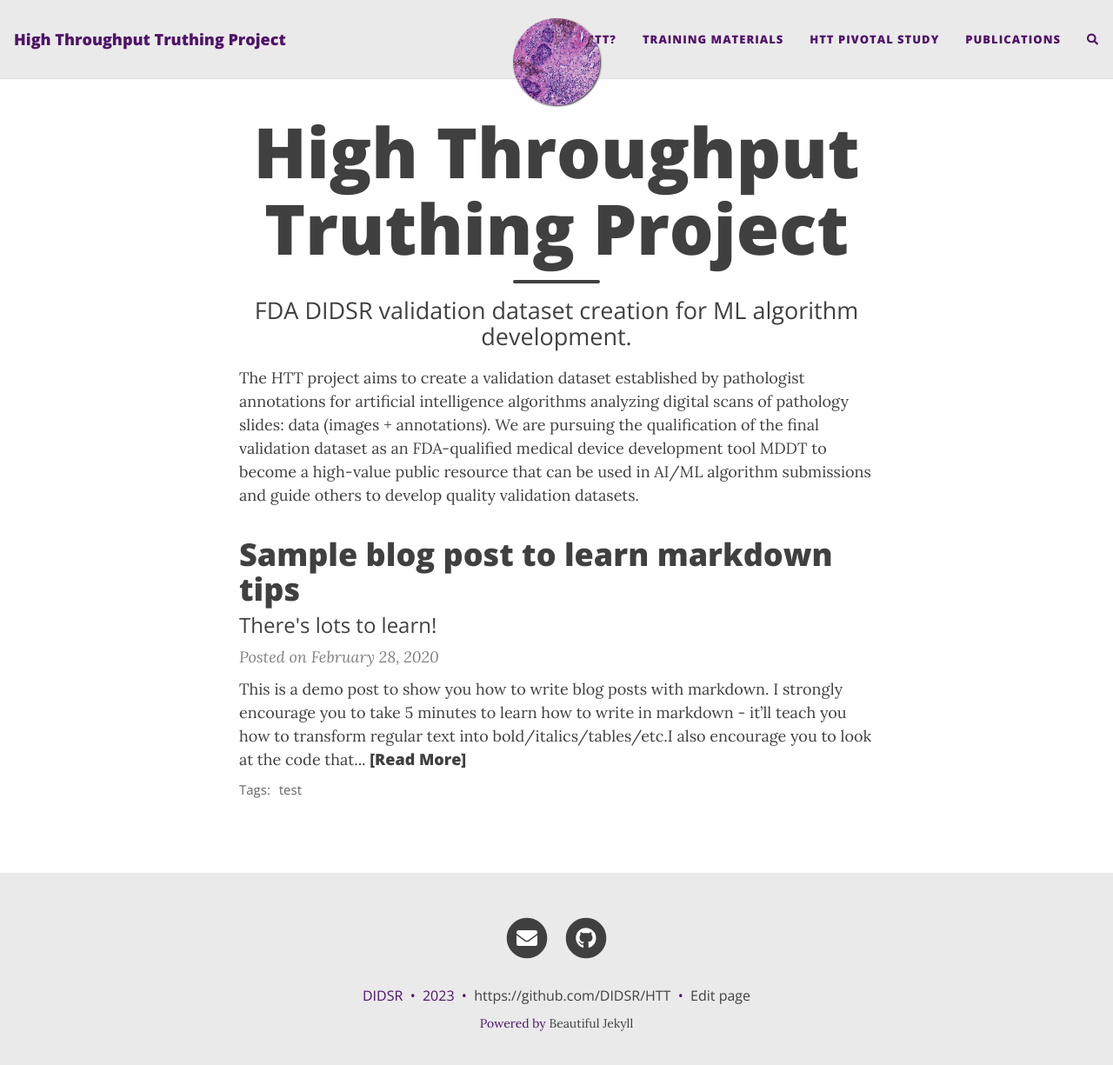
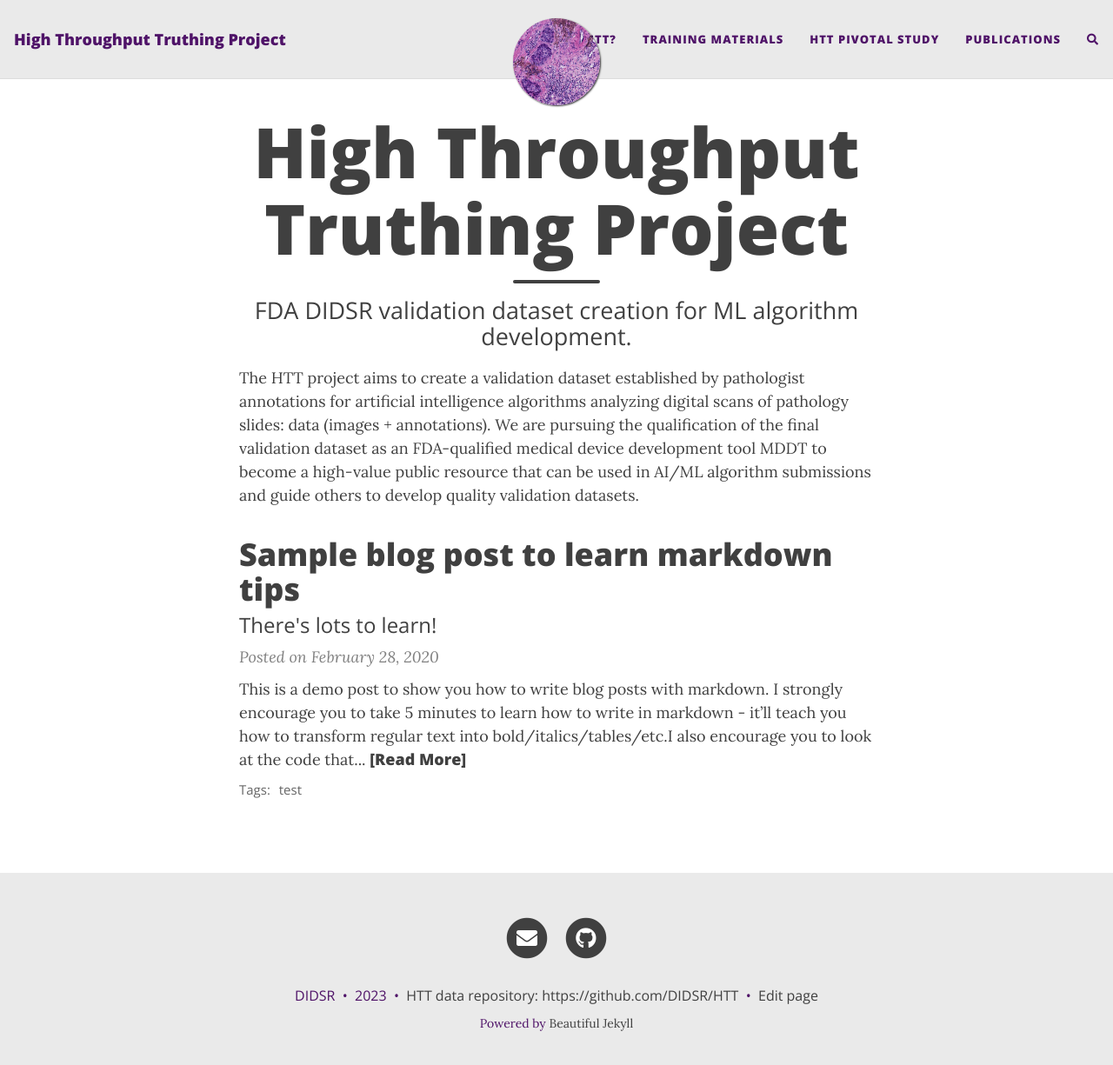
Before and after one commit to DIDSR/HTT.home, a Jekyll site: the page built from index.html, in a window 1280 px wide and 1238 px high. Shown: the top 1225 px of the window at 87% size. Built offline with Jekyll 4.4.1, drawn with Linux system fonts in a browser that asks for light colours; nearby versions of some CDN libraries; the list of posts is cut into pages by our own code; comment, search, counter and statistics services are not loaded.

Commit message:
changed footer link to public HTT repo

```diff
--- a/_includes/footer.html
+++ b/_includes/footer.html
@@ -20,7 +20,7 @@
       {% if site.url-pretty %}
         &nbsp;&bull;&nbsp;
         <span class="author-site">
-          <a href="{% if site.url-canonical %}{{ site.url-canonical }}{% else %}{{ '' | absolute_url }}{% endif %}">{{ site.url-pretty }}</a>
+          <a href="https://github.com/DIDSR/HTT">HTT data repository: {{ site.url-pretty }}</a>
         </span>
       {% endif %}
 
```
